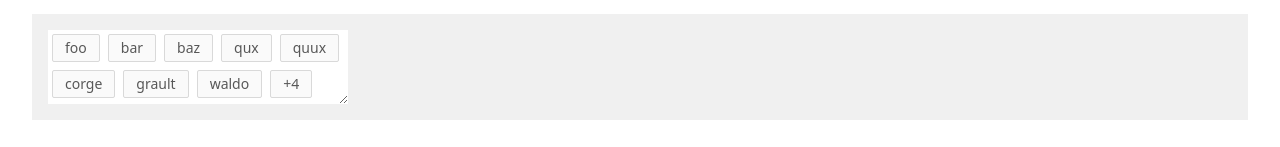
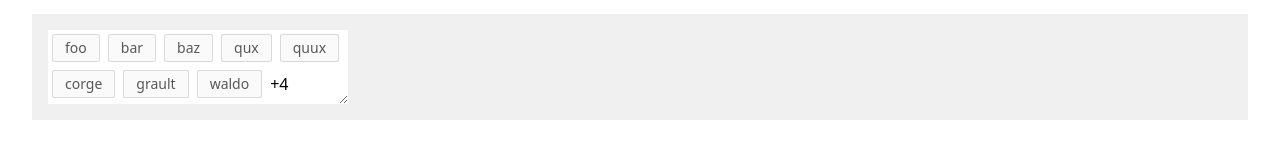
Before and after one commit to twheeljs/vue-truncate-list, a Vue app: page / in a window 1280 px wide. Shown: the part 609-756 px from the top of the page. Built offline with nearby package versions, Linux system fonts and the light colour scheme.

Commit message:
feat: enhance TruncateList component to support truncation callback in renderTruncator

```diff
--- a/src/App.vue
+++ b/src/App.vue
@@ -1,5 +1,5 @@
 <script setup lang="ts">
-import { ref, h } from 'vue'
+import { ref, h, nextTick } from 'vue'
 import TruncateList from './components/TruncateList'
 
 const expanded = ref(false)
@@ -56,9 +56,7 @@ const handleCollapse = () => { expanded.value = false }
     <h2>Playground</h2>
     <p>Resize to see it adapt to different container sizes</p>
     <div class="demo">
-      <TruncateList class="list resizable" :renderTruncator="({ hiddenItemsCount }) => (
-        h('div', { class: 'listItem' }, `+${hiddenItemsCount}`)
-      )">
+      <TruncateList class="list resizable" :renderTruncator="({ hiddenItemsCount }) => (`+${hiddenItemsCount}`)">
         <div class="listItem">foo</div>
         <div class="listItem">bar</div>
         <div class="listItem">baz</div>
@@ -77,13 +75,20 @@ const handleCollapse = () => { expanded.value = false }
     <h2>Expandable list</h2>
     <p>The truncator can have advanced behaviour as seen here</p>
     <div class="demo">
-      <TruncateList :class="['list', 'expandable', expanded ? 'expanded' : '']" alwaysShowTruncator :renderTruncator="({ hiddenItemsCount }) => {
+      <TruncateList :class="['list', 'expandable', expanded ? 'expanded' : '']" alwaysShowTruncator :renderTruncator="({ hiddenItemsCount, truncate }) => {
         if (hiddenItemsCount > 0) {
           return h(
             'button',
             {
               class: 'expandButton',
-              onClick: handleExpand
+              onClick: () => {
+                handleExpand();
+                // Setting the 'expanded' class sets max-height to none, but the container's height does not update.
+                // This means ResizeObserver will not trigger. Therefore, we need to manually call `truncate()` in nextTick to ensure the layout is recalculated.
+                nextTick(() => {
+                  truncate();
+                })
+              }
             },
             `${hiddenItemsCount} more...`
           );
--- a/src/components/TruncateList.tsx
+++ b/src/components/TruncateList.tsx
@@ -16,7 +16,7 @@ export default defineComponent({
   name: 'TruncateList',
   props: {
     renderTruncator: {
-      type: Function as PropType<({ hiddenItemsCount }: { hiddenItemsCount: number }) => string | VNode>,
+      type: Function as PropType<({ hiddenItemsCount, truncate }: { hiddenItemsCount: number, truncate: () => void }) => string | VNode>,
       required: true
     },
     alwaysShowTruncator: {
@@ -134,7 +134,7 @@ export default defineComponent({
 
     const items = children.map((item, index) => {
       return [
-        h('li', { hidden: true }, renderTruncator({ hiddenItemsCount: children.length - index })),
+        h('li', { hidden: true }, renderTruncator({ hiddenItemsCount: children.length - index, truncate })),
         h('li', {}, item)
       ]
     });
@@ -155,7 +155,7 @@ export default defineComponent({
     return () => {
       return h('ul', { class: 'v-truncate-list', ref: containerRef }, [
         ...items.flat(),
-        h('li', { hidden: true }, renderTruncator({ hiddenItemsCount: 0 }))
+        h('li', { hidden: true }, renderTruncator({ hiddenItemsCount: 0, truncate }))
       ])
     }
   }
```
